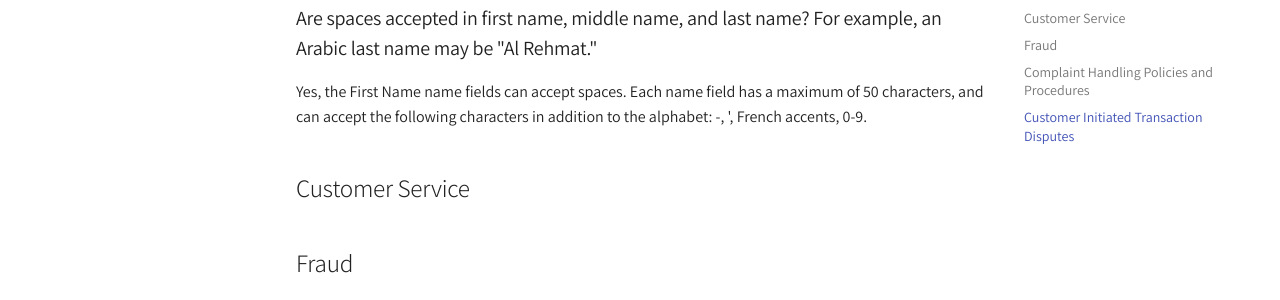
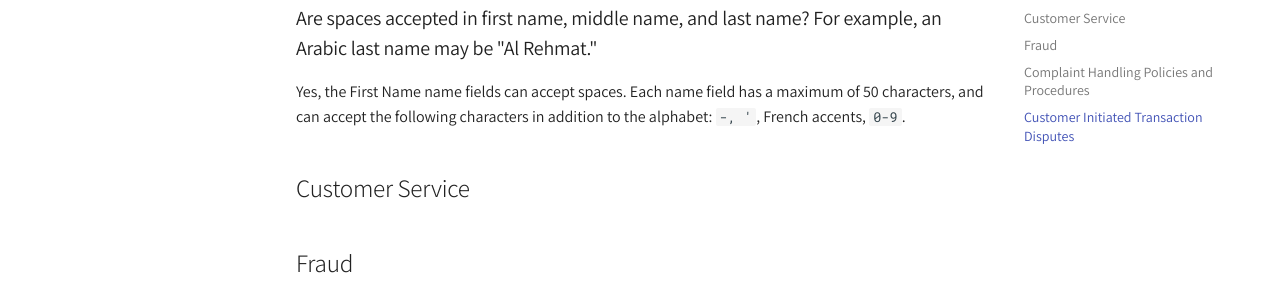
Before and after one commit to finaptic/public-documentation, an MkDocs documentation site: the page built from docs/FAQs/index.md, in a window 1280 px wide. Shown: the part 276-576 px from the top of the page. Built offline with MkDocs 1.6.1 and Material for MkDocs 9.7.7, drawn with Linux system fonts in a browser that asks for light colours.

````diff
--- a/docs/FAQs/index.md
+++ b/docs/FAQs/index.md
@@ -4,7 +4,7 @@
 
 ### Are spaces accepted in first name, middle name, and last name? For example, an Arabic last name may be "Al Rehmat."
 
-Yes, the First Name  name fields can accept spaces. Each name field has a maximum of 50 characters, and can accept the following characters in addition to the alphabet: -, ', French accents, 0-9.
+Yes, the First Name name fields can accept spaces. Each name field has a maximum of 50 characters, and can accept the following characters in addition to the alphabet: ```-, '```, French accents, ```0-9```.
 
 ## Customer Service
 
````
